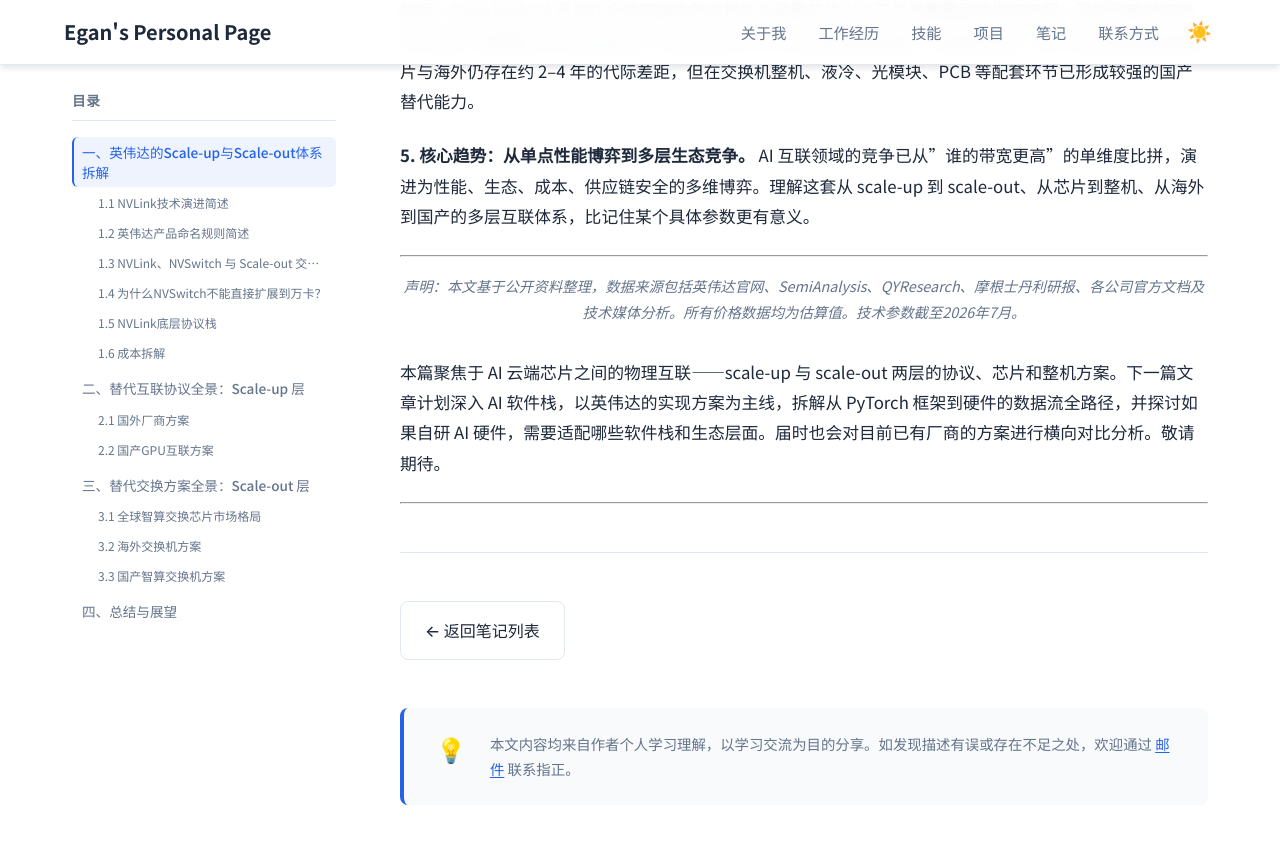
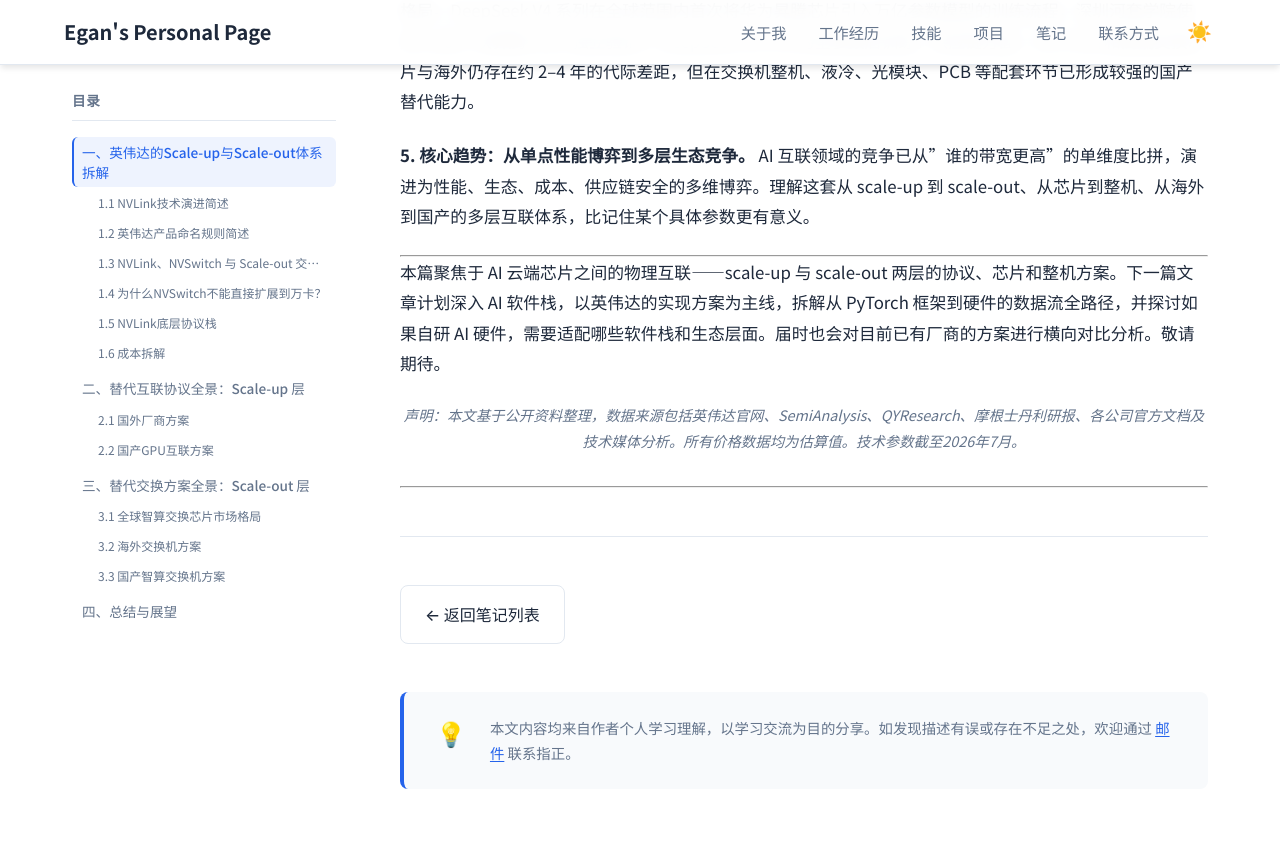
Before and after one commit to Lejun-Hu/Lejun-Hu.github.io, a Jekyll site: the page built from _notes/2026-7-12-GPU_Interconnect_Research.md, in a window 1280 px wide and 900 px high, scrolled down 21337 px. Shown: the top 844 px of the window. Built offline with Jekyll 4.4.1, drawn with Linux system fonts in a browser that asks for light colours.

Commit message:
update: 本地修改

```diff
--- a/_notes/2026-7-12-GPU_Interconnect_Research.md
+++ b/_notes/2026-7-12-GPU_Interconnect_Research.md
@@ -376,9 +376,9 @@ Arista 的策略与以上三家完全不同——它**不生产交换芯片**，
 **5. 核心趋势：从单点性能博弈到多层生态竞争。** AI 互联领域的竞争已从"谁的带宽更高"的单维度比拼，演进为性能、生态、成本、供应链安全的多维博弈。理解这套从 scale-up 到 scale-out、从芯片到整机、从海外到国产的多层互联体系，比记住某个具体参数更有意义。
 
 ---
+本篇聚焦于 AI 云端芯片之间的物理互联——scale-up 与 scale-out 两层的协议、芯片和整机方案。下一篇文章计划深入 AI 软件栈，以英伟达的实现方案为主线，拆解从 PyTorch 框架到硬件的数据流全路径，并探讨如果自研 AI 硬件，需要适配哪些软件栈和生态层面。届时也会对目前已有厂商的方案进行横向对比分析。敬请期待。
 
 *声明：本文基于公开资料整理，数据来源包括英伟达官网、SemiAnalysis、QYResearch、摩根士丹利研报、各公司官方文档及技术媒体分析。所有价格数据均为估算值。技术参数截至2026年7月。*
 
-本篇聚焦于 AI 云端芯片之间的物理互联——scale-up 与 scale-out 两层的协议、芯片和整机方案。下一篇文章计划深入 AI 软件栈，以英伟达的实现方案为主线，拆解从 PyTorch 框架到硬件的数据流全路径，并探讨如果自研 AI 硬件，需要适配哪些软件栈和生态层面。届时也会对目前已有厂商的方案进行横向对比分析。敬请期待。
 
 ---
```
